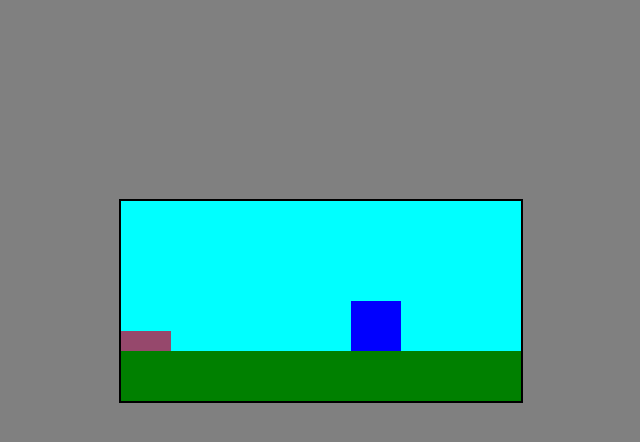
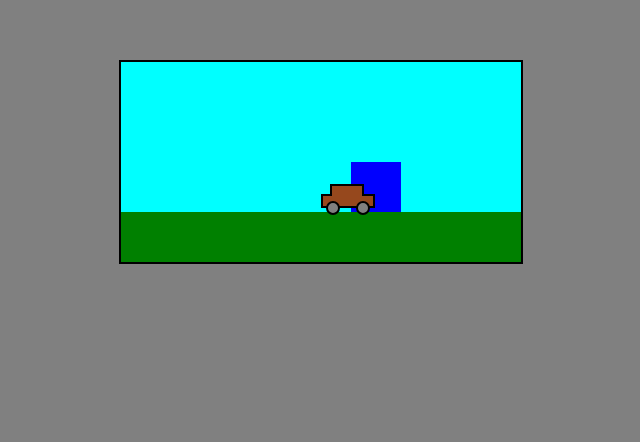
Before and after one commit to vectorlyte/gas-station-game, a plain HTML site: page index.html in a window 1280 px wide. Shown: the part 180-622 px from the top of the page, without its empty margins (319-959 px from the left). Drawn offline with Linux system fonts and the light colour scheme.

Commit message:
added car spawning and despawning

```diff
--- a/index.js
+++ b/index.js
@@ -1,6 +1,7 @@
 const gameWindow = document.getElementById("gameWindow");
+let root = document.documentElement;
 
-function SpawnCar() {
+function spawnCar() {
     function randomRGB(n = 2){
         if(n < 0){
             return []
@@ -10,9 +11,33 @@ function SpawnCar() {
             return randomColor;
         }
     }
-    let car = `<div id="car" class="prop" style="background-color: rgb(${randomRGB()})"></div>`
+    let color = `rgb(${randomRGB()})`;
+    let car = `
+        <div id="car" class="prop"  style="background-color: ${color}"
+        onclick="fuel()"
+            >
+            <div class="body" style="background-color: ${color}"></div>
+            <div class="front-wheels"></div>
+            <div class="rear-wheels"></div>
+            </div>`
 
     gameWindow.innerHTML += car;
 }
 
-SpawnCar();
+spawnCar();
+
+
+// make cars clickable, if clicked, fuel car.
+
+
+function fuel() {
+    root.style.setProperty("--animation-name", "driveAway");
+    const driveEnd = document.querySelector('#car');
+    driveEnd.addEventListener("animationend", () => {
+        gameWindow.removeChild(document.getElementById("car"));
+        root.style.setProperty("--animation-name", "drive");
+        spawnCar();
+    })
+}
+
+// const carX = document.getElementById("car").getBoundingClientRect();
--- a/styles.css
+++ b/styles.css
@@ -1,3 +1,8 @@
+:root{
+    --animation-name: drive;
+    --carBorder-color: black;
+    --car-coords: jello;
+}
 
 body{
     background-color: gray;
@@ -8,9 +13,10 @@ body{
     height: 200px;
     border: 2px solid black;
     margin: auto;
-    margin-top: 30%;
+    margin-top: 30vh;
     position: relative;
     background-color: aqua;
+    overflow: hidden;
 }
 
 .prop{
@@ -18,11 +24,72 @@ body{
 }
 
 #car{
-    width: 50px;
-    height: 20px;
-    top: 130px;
-    z-index: 5;
+    width:50px;
+    height: 10px;
+    top: 132px;
+    animation-name: var(--animation-name);
+    animation-duration: 3s;
+    animation-fill-mode: forwards;
+    z-index: 0;
+    border: 2px solid var(--carBorder-color);
 }
+
+#car:hover{
+    --carBorder-color: white;
+}
+.body:hover{
+    --carBorder-color: white;
+}
+
+.body{
+    width: 30px;
+    height: 10px;
+    position: relative;
+    top: -12px;
+    left: 7px;
+    border: 2px solid var(--carBorder-color);
+    border-bottom: none;
+    z-index: 0;
+}
+
+.front-wheels, .rear-wheels{
+    background-color: gray;
+    width: 10px;
+    height: 10px;
+    border-radius: 50%;
+    border: 2px solid var(--carBorder-color);
+    top: 5px;
+    position: absolute;
+}
+
+.front-wheels{
+    left: 33px;
+}
+
+.rear-wheels{
+    left: 3px;
+}
+
+@keyframes drive{
+    from {
+        left: -100px;
+    }
+    to{
+        left: 200px;
+    }
+}
+
+@keyframes driveAway {
+    from {
+        left: 200px;
+    }
+
+    to {
+        left: 500px;
+    }
+}
+
+
 #station{
     background-color: blue;
     width: 50px;
```
Also changed, not shown: 1 other file.
